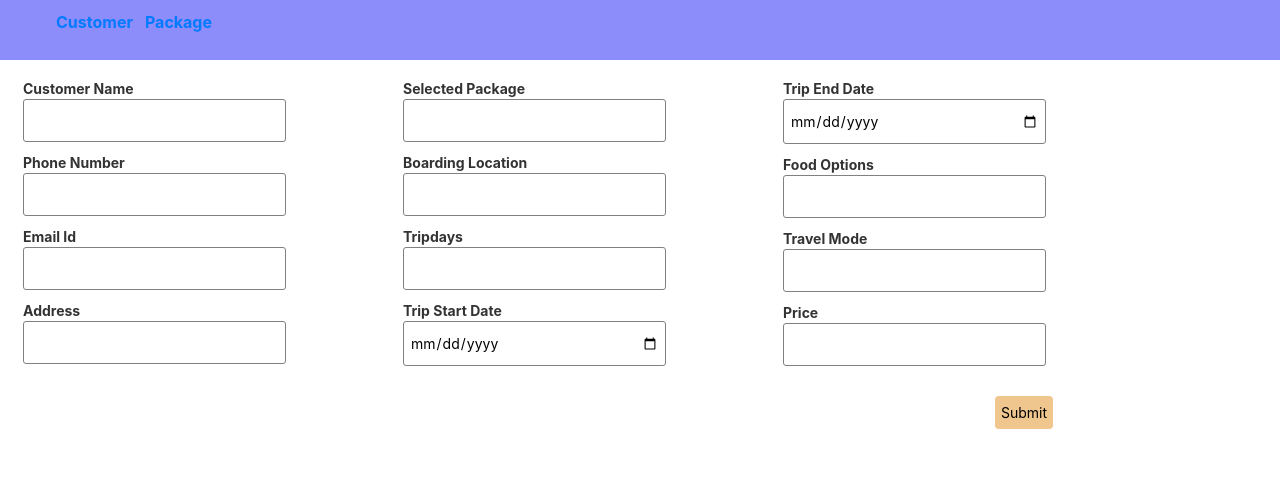
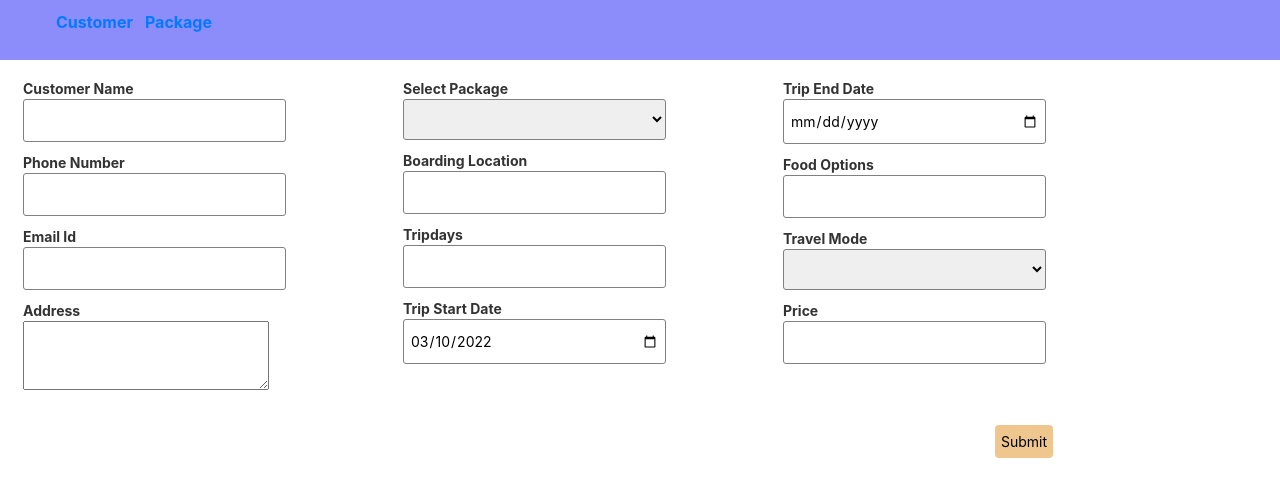
Before and after one commit to Anjithapushparaj/AppTravel, an Angular app: page /customer/add in a window 1280 px wide. Shown: the top 496 px of the page. Built offline with nearby package versions, Linux system fonts and the light colour scheme.

Commit message:
31-03-2022

```diff
--- a/package.json
+++ b/package.json
@@ -18,6 +18,7 @@
     "@angular/platform-browser": "~13.2.0",
     "@angular/platform-browser-dynamic": "~13.2.0",
     "@angular/router": "~13.2.0",
+    "lodash": "^4.17.21",
     "mdb-angular-ui-kit": "^2.0.0",
     "ngx-bootstrap": "^8.0.0",
     "rxjs": "~7.5.0",
--- a/src/app/customer/add-customer/add-customer.component.css
+++ b/src/app/customer/add-customer/add-customer.component.css
@@ -1,35 +1,42 @@
-.container{
+.container {
     margin: 8px;
     font-weight: bold;
 }
-    input[type = text] {
+
+input[type=text] {
     width: 75%;
     padding: 10px 6px;
     border: 1px solid gray;
     border-radius: 3px;
 }
-    .field-container{
+
+.field-container {
     margin-top: 10px;
 }
-    .checkbox-label{
+
+.checkbox-label {
     margin-left: 4px;
     margin-right: 8px;
 }
-    .sublocation{
+
+.sublocation {
     padding: 6px 9px;
     background-color: #FFE4C4;
     border: none;
     border-radius: 5px;
     margin-right: 3px;
 }
-    .mt-1{
+
+.mt-1 {
     margin-top: 4px;
     display: flex;
 }
-    .mb-1{
+
+.mb-1 {
     margin-bottom: 4px;
 }
-    .close{
+
+.close {
     color: brown;
     position: relative;
     left: 10px;
@@ -38,21 +45,45 @@
     cursor: pointer;
     margin-right: 6px;
 }
-    .btn-container{
+
+.btn-container {
     display: flex;
     justify-content: right;
     margin-right: 80px;
     margin-top: 30px;
 }
-    button{
+
+button {
     padding: 6px;
     border: none;
     border-radius: 4px;
     background-color: rgb(240, 198, 143);
 }
-    input[type = date] {
+
+input[type=date] {
     width: 75%;
     padding: 10px 6px;
     border: 1px solid gray;
     border-radius: 3px;
 }
+
+select {
+    width: 75%;
+    padding: 10px 6px;
+    border: 1px solid gray;
+    border-radius: 3px;
+}
+
+input[type=tel] {
+    width: 75%;
+    padding: 10px 6px;
+    border: 1px solid gray;
+    border-radius: 3px;
+}
+
+input[type=email] {
+    width: 75%;
+    padding: 10px 6px;
+    border: 1px solid gray;
+    border-radius: 3px;
+}
--- a/src/app/customer/add-customer/add-customer.component.html
+++ b/src/app/customer/add-customer/add-customer.component.html
@@ -7,15 +7,16 @@
             </div>
             <div class="field-container">
                 <div>Phone Number</div>
-                <input type="text" [(ngModel)]="custPhoneNumber">
+                <input type="tel" [(ngModel)]="custPhoneNumber">
             </div>
             <div class="field-container">
                 <div>Email Id</div>
-                <input type="text" [(ngModel)]="email">
+                <input type="email" [(ngModel)]="email">
             </div>
             <div class="field-container">
                 <div>Address</div>
-                <input type="text" [(ngModel)]="custAddress">
+                <textarea name="" id="" cols="25" rows="3" [(ngModel)]="custAddress"></textarea>
+                <!-- <input type="text" [(ngModel)]="custAddress"> -->
             </div>
         </div>
 
@@ -23,9 +24,19 @@
 
         <div class="col-md-4">
             <div class="field-container">
-                <div>Selected Package</div>
-                <input type="text" [(ngModel)]="selectedPKG">
+                <div>Select Package</div>
+                <select [(ngModel)]="selectedPKG" (change)="changePackage()">
+                    <option [value]="item.key" *ngFor="let item of packageIdmap | keyvalue">{{ item.value}}</option>
+                </select>
             </div>
+            <!-- <div class="field-container">
+                <div>Test</div>
+                <select [(ngModel)]="selectedPKG">
+                    <option [value]="'PKG_TVM'">Trivandrum</option>
+                    <option [value]="'PKG_K'">Kochi</option>
+                    <option [value]="'PKG_W'">Wayanad</option>
+                </select>
+            </div>  -->
             <div class="field-container">
                 <div>Boarding Location</div>
                 <input type="text" [(ngModel)]="boardingLoc">
@@ -36,24 +47,31 @@
             </div>
             <div class="field-container">
                 <div>Trip Start Date</div>
-                <input type="date" [min]="minDate" [(ngModel)]="tripStart">
+                <input type="date"  [min]="tripStartMinDate" [max]="tripEnd"  [(ngModel)]="tripStart">
+                <!-- [max]="tripStartMaxDate"  -->
+                <!-- (change)="onChangeStartDate()" -->
+
             </div>
         </div>
-
-
-
         <div class="col-md-4">
             <div class="field-container">
                 <div>Trip End Date</div>
-                <input type="date" [min]="minDate" [(ngModel)]="tripEnd">
+                <input type="date" [min]="tripStart" [(ngModel)]="tripEnd">
+                <!-- [min]="tripStartMinDate" -->
+                <!-- (change)="onChangeEndDate()" -->
+
             </div>
+
             <div class="field-container">
                 <div>Food Options</div>
                 <input type="text" [(ngModel)]="foodOpt">
             </div>
             <div class="field-container">
                 <div>Travel Mode</div>
-                <input type="text" [(ngModel)]="travelMode">
+
+                <select [(ngModel)]="travelMode">
+                    <option [value]="fdOp" *ngFor="let fdOp of selectedPackageTravelOptions">{{fdOp}}</option>
+                </select>
             </div>
             <div class="field-container">
                 <div>Price</div>
--- a/src/app/customer/add-customer/add-customer.component.ts
+++ b/src/app/customer/add-customer/add-customer.component.ts
@@ -1,4 +1,4 @@
-import { Component, OnInit } from '@angular/core';
+import { Component, OnInit, OnChanges, SimpleChanges } from '@angular/core';
 import { CustomerService } from '../service/customer.service';
 import { Router } from '@angular/router';
 import { PackageService } from 'src/app/package/service/package.service';
@@ -13,7 +13,7 @@ export class AddCustomerComponent implements OnInit {
   email;
   selectedPKG;
   tripDays;
-  tripStart;
+  tripStart = new Date().toISOString().slice(0, 10) ;
   tripEnd;
   custPrice;
   custAddress;
@@ -21,8 +21,12 @@ export class AddCustomerComponent implements OnInit {
   foodOpt;
   travelMode;
   packages;
-  minDate = new Date().toISOString().slice(0, 10) ;
-  maxDate;
+  tripStartMinDate = new Date().toISOString().slice(0, 10) ;
+  // tripStartMaxDate = new Date(2023);
+  packageIds = [];
+  packageIdmap = {};
+  warning =false;
+  selectedPackageTravelOptions=[];
   constructor( private custService:CustomerService,
     private custroute:Router,
     private pckService: PackageService) { }
@@ -47,12 +51,47 @@ export class AddCustomerComponent implements OnInit {
     }
     this.custService.addNewCustomer(customer);
     this.custroute.navigate(['/customer']);
-
+    console.log(customer);
   }
   getPackages(){
     this.pckService.fetchPackages().subscribe((pkgs)=>{
-      console.log(pkgs);
+      this.packages = pkgs;
+      pkgs.forEach((pkg)=>{
+        this.packageIdmap[pkg.pkgId] = pkg.pkdName;
+      })
+
+      console.log('PackageIdmap',this.packageIdmap);
+      console.log('package2',this.packageIdmap['PKG_2']);
     })
+
+  }
+  changePackage(){
+    this.packages.forEach((pkg)=>{
+        if(pkg.pkgId === this.selectedPKG){
+          this.selectedPackageTravelOptions =pkg.travelOptions;
+          console.log('Selected Package',pkg);
+          console.log('Travel Options',this.selectedPackageTravelOptions);
+        }
+      });
   }
 
+
+
+
+
+  // onChangeEndDate(){
+  //   // console.log('TripEnd:-',this.tripEnd);
+  //   // console.log('TripStart:-',this.tripStart);
+  //   if(this.tripStart > this.tripEnd){
+  //   alert("Please Change the start date");
+  //   this.tripStartMaxDate = this.tripEnd;
+  //   }
+  // }
+  // onChangeStartDate(){
+  //   if(this.tripEnd < this.tripStart ){
+  //     alert("Please Change the end date");
+  //     this.tripStartMaxDate = this.tripStart;
+  //     }
+  // }
+
 }
--- a/src/app/package/add-package/add-package.component.html
+++ b/src/app/package/add-package/add-package.component.html
@@ -55,6 +55,6 @@
         </div>
     </div>
     <div class="row mt-1">
-        <button type="button" (click)="addPackage()">Add Package</button>
+        <button type="button" (click)="validateAndAddPackage()">Add Package</button>
     </div>
 </div>
--- a/src/app/package/add-package/add-package.component.ts
+++ b/src/app/package/add-package/add-package.component.ts
@@ -35,19 +35,33 @@ export class AddPackageComponent implements OnInit {
 
       return;
     }
-    if(this.sublocations.includes(this.sublocation)){
+   if(this.sublocations.includes(this.sublocation)){
       this.sublocationError = 'Duplicate Sublocation';
       return;
     }
     if(this.sublocation){
         this.sublocations.push(this.sublocation);
         this.sublocation = '';
+    }
 
-    }
+
   }
   onRemoveSublocation(val){
     const index = this.sublocations.indexOf(val);
     this.sublocations.splice(index,  1);
+  }
+  validateAndAddPackage(){
+    if(
+      this.packageName &&
+      this.location &&
+      this.sublocations.length &&
+      this.tripdays &&
+      this.travelOptions.length &&
+      this.foodOptions.length &&
+      this.price
+    ){
+      this.addPackage();
+    }
   }
   addPackage(){
     const pkg = {
--- a/src/app/package/package.component.html
+++ b/src/app/package/package.component.html
@@ -1,14 +1,12 @@
 
 <div>
     <div class="btn-div">
-        <input type="text" placeholder="Search">
+        <input type="text" placeholder="Search" (input)="onSearchPackage($event)" [(ngModel)]="searchPattern">
+
         <button *ngIf="isAdmin" class="btn-cls" tooltip="click to create package" (click) = "onCreatePackage()">Create Package</button>
     </div>
-    <!-- <div>
-        <p>{{ myName}}</p>
-        <p>{{ empName }}</p>
-    </div> -->
+
     <div>
-        <app-list-package [packg]="packages" [test]="test"></app-list-package>
+        <app-list-package [packg]="filteredPackages" [test]="test"></app-list-package>
     </div>
 </div>
--- a/src/app/package/service/package.service.ts
+++ b/src/app/package/service/package.service.ts
@@ -19,7 +19,7 @@ export class PackageService {
       destination: 'Trivandrum',
       subLocations: ['Kovalam', 'Varkala', 'Kanyakumari'],
       tripDays: 3,
-      travelOptions: ['Bus', 'Train', 'Car'],
+      travelOptions: ['Train', 'Car'],
       foodOptions: ['Breakfast', 'Lunch', 'Dinner'],
       price: 20000
     },
@@ -40,6 +40,28 @@ export class PackageService {
       pkgDesc:'' ,
       destination: 'Wayanad',
       subLocations: ['w1', 'w2', 'w3'],
+      tripDays: 2,
+      travelOptions: ['Bus', 'Train', 'Car'],
+      foodOptions: ['Breakfast', 'Lunch', 'Dinner'],
+      price: 3000
+    },
+    {
+      pkgId:'PKG_4',
+      pkdName:'Thrissur Holiday',
+      pkgDesc:'' ,
+      destination: 'Thrissur',
+      subLocations: ['t1', 't2', 't3'],
+      tripDays: 2,
+      travelOptions: ['Bus', 'Train', 'Car'],
+      foodOptions: ['Breakfast', 'Lunch', 'Dinner'],
+      price: 3000
+    },
+    {
+      pkgId:'PKG_5',
+      pkdName:'Kottayam Holiday',
+      pkgDesc:'' ,
+      destination: 'Kottayam',
+      subLocations: ['k1', 'k2', 'k3'],
       tripDays: 2,
       travelOptions: ['Bus', 'Train', 'Car'],
       foodOptions: ['Breakfast', 'Lunch', 'Dinner'],
```
Also changed, not shown: src/app/package/package.component.ts (+18 -16 lines), 1 other file (tests, documents, lock files or other folders). Lines whose indentation alone changed are shown as unchanged.
